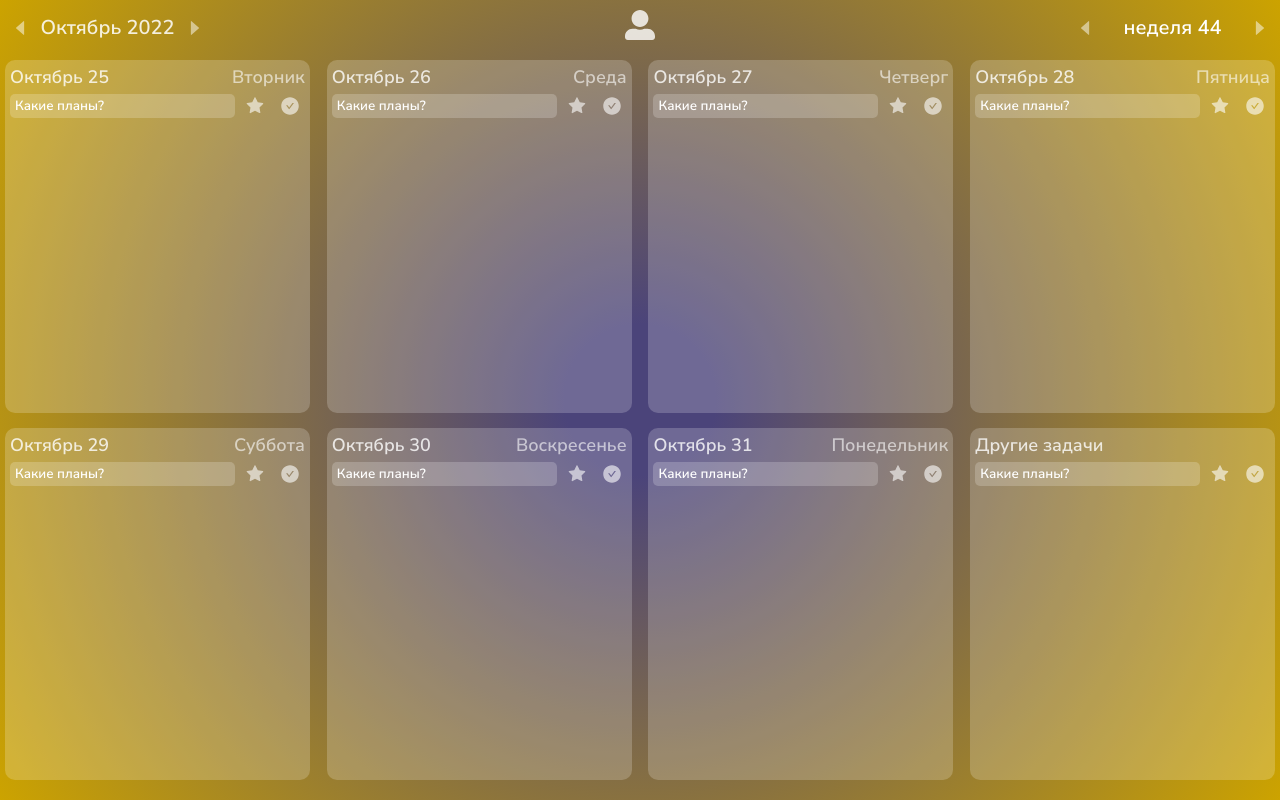
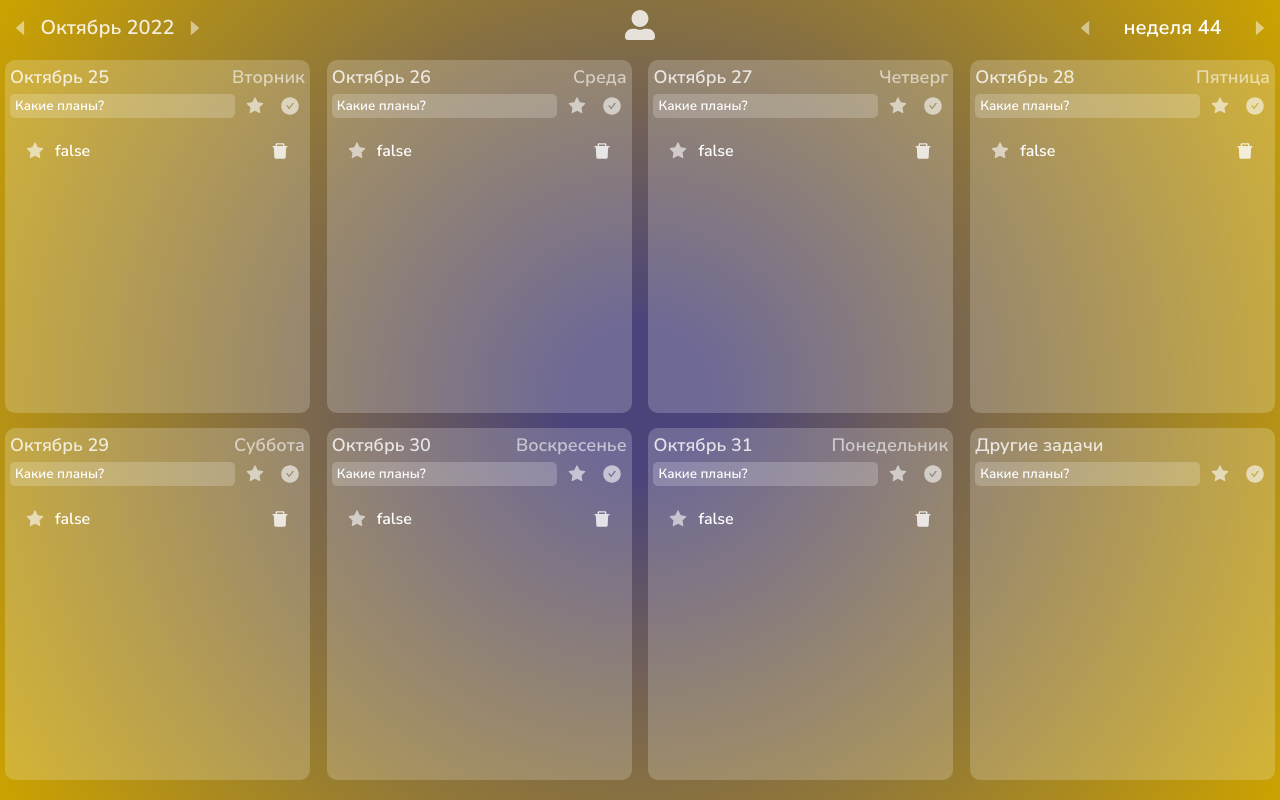
Before and after one commit to GitStudentSem/diary-dev, a React (Create React App) app in the folder client/: page / in a window 1280 px wide. Built offline with nearby package versions, Linux system fonts and the light colour scheme.

Commit message:
add storage logic

```diff
--- a/client/src/App.js
+++ b/client/src/App.js
@@ -19,6 +19,21 @@ const StyledApp = styled.div`
 
 function App() {
     const [date, setDate] = useState(new Date());
+    const [stringData, setStringData] = useState(
+        // JSON.stringify(newLocalStorageDB)
+        JSON.stringify(localStorage.getItem('DB') || '[]')
+    );
+
+    const updateLocalStorageDB = (newLocalStorageDB) => {
+        if (!newLocalStorageDB) return;
+        setStringData(JSON.stringify(newLocalStorageDB));
+        localStorage.setItem('DB', JSON.stringify(newLocalStorageDB));
+        // updateLocalStorageDB(newLocalStarageDB);
+    };
+
+    const loadLocalStorageDB = () => {
+        return JSON.parse(localStorage.getItem('DB') || '[]');
+    };
 
     const generateColor = () => {
         // setTheArray((oldArray) => [...oldArray, newElement]);
@@ -30,7 +45,7 @@ function App() {
             }
             return color;
         };
-        console.log('generated');
+
         return {
             from: getRandomColor(),
             to: getRandomColor(),
@@ -44,26 +59,27 @@ function App() {
             : generateColor()
     );
 
-    const generateBD = (monthAgo) => {
+    const generateBD = (daysAgo) => {
         let dateDiapasone = [];
 
-        for (let i = 0; i < 30 * monthAgo * 2; i++) {
+        for (let i = 0; i < daysAgo; ++i) {
             dateDiapasone.push({
                 date: new Date(
                     date.getFullYear(),
-                    date.getMonth() - monthAgo,
+                    date.getMonth(),
                     date.getDate() + i
                 ),
                 tasksOnDay: [
                     {
-                        text: 'asdasdad',
-                        isImportant: true,
+                        text: 'false',
+                        isImportant: false,
                     },
                 ],
             });
         }
 
-        localStorage.setItem('DB', JSON.stringify(dateDiapasone));
+        console.log('generated BD', dateDiapasone);
+        updateLocalStorageDB(dateDiapasone);
     };
 
     const checkSizeLocalStorage = () => {
@@ -76,23 +92,34 @@ function App() {
             }
             _xLen = (localStorage[_x].length + _x.length) * 2;
             _lsTotal += _xLen;
-            // console.log(
-            //     _x.substr(0, 50) + ' = ' + (_xLen / 1024).toFixed(2) + ' KB'
-            // );
         }
         console.log('Всего занято = ' + (_lsTotal / 1024).toFixed(2) + ' KB');
+        // console.table(loadLocalStorageDB()));
         return _lsTotal / 1024;
     };
 
+    // генерация бд
     useEffect(() => {
-        checkSizeLocalStorage();
-
-        if (!!localStorage.getItem('DB')) {
+        if (
+            !!localStorage.getItem('DB')
+            // Array.isArray(loadLocalStorageDB())
+        ) {
+            updateLocalStorageDB(loadLocalStorageDB());
+            setStringData(JSON.stringify(loadLocalStorageDB()));
             return;
         } else {
-            generateBD(1);
+            generateBD(60);
         }
+
+        checkSizeLocalStorage();
     }, []);
+
+    useEffect(() => {
+        console.log('updatedDB');
+        updateLocalStorageDB(loadLocalStorageDB());
+    }, [stringData]);
+
+    // useEffect(() => {});
 
     let weekDays = [
         'Воскресенье',
@@ -131,6 +158,8 @@ function App() {
                                 date={date}
                                 weekDays={weekDays}
                                 setDate={setDate}
+                                updateLocalStorageDB={updateLocalStorageDB}
+                                loadLocalStorageDB={loadLocalStorageDB}
                             />
                         }
                     />
--- a/client/src/Components/AccountPage.jsx
+++ b/client/src/Components/AccountPage.jsx
@@ -67,9 +67,11 @@ const AccountPage = ({ setColorsTheme, colorsTheme, generateColor }) => {
         const savedColorsTheme = JSON.parse(
             localStorage.getItem('colorsTheme')
         );
+
         const savedIsNeedSaveColor = JSON.parse(
             localStorage.getItem('isNeedSaveColor')
         );
+
         setIsNeedSaveColor(savedIsNeedSaveColor);
 
         if (!savedColorsTheme) return;
--- /dev/null
+++ b/client/src/Components/CreateTasksForm.jsx
@@ -0,0 +1,78 @@
+import React, { useState } from 'react';
+import styled from 'styled-components/macro';
+import { AiFillCheckCircle } from 'react-icons/ai';
+import Star from './Star';
+
+const StyledForm = styled.form`
+    display: flex;
+`;
+const StyledInput = styled.input`
+    outline: none;
+    border: none;
+    flex: 1;
+    background-color: rgba(255, 255, 255, 0.2);
+    padding: 2px 5px;
+    border-radius: 5px;
+    &::placeholder {
+        color: rgb(255, 255, 255);
+    }
+`;
+const StyledButton = styled.button`
+    display: flex;
+    align-items: center;
+    justify-content: center;
+    outline: none;
+    border: none;
+    background-color: transparent;
+    cursor: pointer;
+    margin: 0;
+    padding: 0;
+    transition: all 0.3s;
+    padding: 2px 5px;
+    margin-left: 5px;
+    border-radius: 5px;
+    &:hover {
+        background-color: rgba(255, 255, 255, 0.2);
+    }
+`;
+
+const CreateTasksForm = ({ addTaskInStorage }) => {
+    const [text, setText] = useState('');
+    const [isImportant, setIsImportant] = useState(false);
+
+    return (
+        <StyledForm>
+            <StyledInput
+                type='text'
+                value={text}
+                onChange={(e) => {
+                    setText(e.target.value);
+                }}
+                placeholder='Какие планы?'
+            />
+            <Star setValue={setIsImportant} value={isImportant} />
+
+            <StyledButton
+                onClick={(e) => {
+                    e.preventDefault();
+                    addTaskInStorage({ text, isImportant });
+
+                    setText('');
+                    setIsImportant(false);
+                }}
+                disabled={!text}
+            >
+                <AiFillCheckCircle
+                    size={20}
+                    fill={
+                        text
+                            ? 'rgba(255, 255, 255)'
+                            : 'rgba(255, 255, 255, 0.6)'
+                    }
+                />
+            </StyledButton>
+        </StyledForm>
+    );
+};
+
+export default CreateTasksForm;
--- a/client/src/Components/Day.js
+++ b/client/src/Components/Day.js
@@ -1,8 +1,8 @@
 import React, { useState, useEffect } from 'react';
 import styled from 'styled-components/macro';
-import { AiFillCheckCircle } from 'react-icons/ai';
-import Star from './Star';
 import TasksList from './TasksList';
+import CreateTasksForm from './CreateTasksForm';
+import DayHeader from '../DayHeader';
 
 const StyledDay = styled.div`
     position: relative;
@@ -15,59 +15,13 @@ const StyledDay = styled.div`
     overflow: hidden;
 `;
 
-const StyledHeader = styled.div`
-    display: flex;
-    align-items: center;
-    justify-content: space-between;
-    margin-bottom: 5px;
-`;
-
-const StyledHeaderDay = styled.p`
-    font-weight: 500;
-    font-size: 18px;
-    color: rgba(255, 255, 255, 0.8);
-`;
-const StyledHeaderDayOfWeek = styled(StyledHeaderDay)`
-    color: rgba(255, 255, 255, 0.6);
-`;
-
-const StyledForm = styled.form`
-    display: flex;
-`;
-const StyledInput = styled.input`
-    outline: none;
-    border: none;
-    flex: 1;
-    background-color: rgba(255, 255, 255, 0.2);
-    padding: 2px 5px;
-    border-radius: 5px;
-    &::placeholder {
-        color: rgb(255, 255, 255);
-    }
-`;
-const StyledButton = styled.button`
-    display: flex;
-    align-items: center;
-    justify-content: center;
-    outline: none;
-    border: none;
-    background-color: transparent;
-    cursor: pointer;
-    margin: 0;
-    padding: 0;
-    transition: all 0.3s;
-    padding: 2px 5px;
-    margin-left: 5px;
-    border-radius: 5px;
-    &:hover {
-        background-color: rgba(255, 255, 255, 0.2);
-    }
-`;
-
-const Day = ({ date, monthNames, weekDays }) => {
-    const [text, setText] = useState('');
-    const [isImportant, setIsImportant] = useState(false);
-
+const Day = ({
+    date,
+    monthNames,
+    weekDays,
+    updateLocalStorageDB,
+    loadLocalStorageDB,
+}) => {
     const transformDateToString = (dateToString) => {
         if (typeof dateToString === 'string') {
             return dateToString.slice(0, 10);
@@ -77,9 +31,10 @@ const Day = ({ date, monthNames, weekDays }) => {
     };
 
     const getTaskOnDay = () => {
-        const copyDB = JSON.parse(localStorage.getItem('DB') || '[]');
+        if (!loadLocalStorageDB) return;
+        const currentDBInStorage = loadLocalStorageDB();
 
-        let filter = copyDB.filter((calendarDay) => {
+        let filter = currentDBInStorage.filter((calendarDay) => {
             if (!calendarDay.date || !date) return false;
 
             return (
@@ -87,60 +42,55 @@ const Day = ({ date, monthNames, weekDays }) => {
                 transformDateToString(date)
             );
         });
-        return filter;
+
+        // console.log(filter[0]);
+        if (filter[0]) return filter[0];
+        return;
+    };
+    const [tasksOnDayState, setTaskOnDay] = useState(getTaskOnDay());
+
+    const addTaskInStorage = (newTask) => {
+        const currentDBInStorage = loadLocalStorageDB();
+
+        for (let i = 0; i < currentDBInStorage.length; i++) {
+            const calendarDay = currentDBInStorage[i];
+            if (
+                transformDateToString(calendarDay.date) ===
+                transformDateToString(date)
+            ) {
+                let copyTasks = [...currentDBInStorage[i]?.tasksOnDay, newTask];
+                currentDBInStorage[i] = {
+                    date,
+                    tasksOnDay: copyTasks,
+                };
+
+                updateLocalStorageDB(currentDBInStorage);
+                setTaskOnDay({
+                    date,
+                    tasksOnDay: copyTasks,
+                });
+            }
+        }
     };
 
     return (
         <StyledDay>
-            <StyledHeader onClick={getTaskOnDay}>
-                {date ? (
-                    <>
-                        <StyledHeaderDay>
-                            {monthNames[date.getMonth()]} {date.getDate()}
-                        </StyledHeaderDay>
+            <DayHeader
+                date={date}
+                monthNames={monthNames}
+                weekDays={weekDays}
+            />
 
-                        <StyledHeaderDayOfWeek>
-                            {weekDays[date.getDay()]}
-                        </StyledHeaderDayOfWeek>
-                    </>
-                ) : (
-                    <StyledHeaderDay>Другие задачи</StyledHeaderDay>
-                )}
-            </StyledHeader>
+            <CreateTasksForm addTaskInStorage={addTaskInStorage} />
 
-            <StyledForm>
-                <StyledInput
-                    type='text'
-                    value={text}
-                    onChange={(e) => {
-                        setText(e.target.value);
-                    }}
-                    placeholder='Какие планы?'
-                />
-                <Star setValue={setIsImportant} value={isImportant} />
-
-                <StyledButton
-                    onClick={(e) => {
-                        e.preventDefault();
-                        // console.log(date.toISOString().slice(0, 10));
-
-                        setText('');
-                        setIsImportant(false);
-                    }}
-                    disabled={!text}
-                >
-                    <AiFillCheckCircle
-                        size={20}
-                        fill={
-                            text
-                                ? 'rgba(255, 255, 255)'
-                                : 'rgba(255, 255, 255, 0.6)'
-                        }
-                    />
-                </StyledButton>
-            </StyledForm>
-
-            <TasksList taskOnDay={getTaskOnDay()} />
+            <TasksList
+                tasksOnDayState={getTaskOnDay()}
+                transformDateToString={transformDateToString}
+                setTaskOnDay={setTaskOnDay}
+                date={date}
+                updateLocalStorageDB={updateLocalStorageDB}
+                loadLocalStorageDB={loadLocalStorageDB}
+            />
         </StyledDay>
     );
 };
--- a/client/src/Components/TaskItem.jsx
+++ b/client/src/Components/TaskItem.jsx
@@ -1,7 +1,6 @@
-import React, { useState, useEffect } from 'react';
+import React, { useState } from 'react';
 import styled from 'styled-components/macro';
-import { AiFillDelete } from 'react-icons/ai';
-import Star from './Star';
+import { AiFillDelete, AiFillStar } from 'react-icons/ai';
 
 const StyledTask = styled.li`
     display: flex;
@@ -44,24 +43,100 @@ const StyledButton = styled.button`
     }
 `;
 
-const TaskItem = ({ taskItem, index }) => {
-    // date.toISOString().slice(0, 10)
+const TaskItem = ({
+    taskItem,
+    index,
+    transformDateToString,
+    setTaskOnDay,
+    date,
+    updateLocalStorageDB,
+    loadLocalStorageDB,
+}) => {
     const [isImportant, setIsImportant] = useState(false);
 
-    const deleteTask = (index) => {
-        // const reducedArr = [...currentTasks];
-        // reducedArr.splice(index, 1);
-        // setCurrentTasks(reducedArr);
+    const changeIsImportant = (index) => {
+        const currentDBInStorage = loadLocalStorageDB();
+
+        for (let i = 0; i < currentDBInStorage.length; i++) {
+            let copyTasksInfo = currentDBInStorage[i];
+
+            if (
+                transformDateToString(copyTasksInfo.date) ===
+                transformDateToString(date)
+            ) {
+                for (
+                    let indexTaskInDB = 0;
+                    indexTaskInDB < copyTasksInfo.tasksOnDay.length;
+                    indexTaskInDB++
+                ) {
+                    if (!copyTasksInfo.tasksOnDay[indexTaskInDB]) return;
+
+                    if (indexTaskInDB === index) {
+                        copyTasksInfo.tasksOnDay[indexTaskInDB].isImportant =
+                            !copyTasksInfo?.tasksOnDay[indexTaskInDB]
+                                ?.isImportant;
+                        // console.log('index true');
+                    } else {
+                        copyTasksInfo.tasksOnDay[indexTaskInDB].isImportant =
+                            copyTasksInfo?.tasksOnDay[
+                                indexTaskInDB
+                            ]?.isImportant;
+                        // console.log('index false');
+                    }
+                }
+
+                setIsImportant(copyTasksInfo.tasksOnDay[index].isImportant);
+            }
+        }
+        updateLocalStorageDB(currentDBInStorage);
+    };
+
+    const deleteTasksFromStorage = (index) => {
+        const currentDBInStorage = loadLocalStorageDB();
+
+        for (let i = 0; i < currentDBInStorage.length; i++) {
+            let copyTasksOnDay = currentDBInStorage[i];
+            if (
+                transformDateToString(copyTasksOnDay.date) ===
+                transformDateToString(date)
+            ) {
+                let changedTasks = copyTasksOnDay.tasksOnDay;
+                changedTasks.splice(index, 1);
+                copyTasksOnDay = {
+                    date,
+                    tasksOnDay: changedTasks,
+                };
+
+                updateLocalStorageDB(currentDBInStorage);
+                setTaskOnDay({
+                    date,
+                    tasksOnDay: copyTasksOnDay,
+                });
+            }
+        }
     };
 
     return (
         <StyledTask>
-            <Star setValue={setIsImportant} value={isImportant} />
+            <StyledButton
+                onClick={() => {
+                    changeIsImportant(index);
+                }}
+            >
+                <AiFillStar
+                    size={20}
+                    fill={
+                        isImportant
+                            ? 'rgb(255, 255, 255)'
+                            : 'rgba(255, 255, 255, 0.6)'
+                    }
+                />
+            </StyledButton>
 
             <StyledTaskText>{taskItem.text}</StyledTaskText>
             <StyledButton
                 onClick={() => {
-                    deleteTask(index);
+                    deleteTasksFromStorage(index);
                 }}
             >
                 <AiFillDelete size={20} fill='rgba(255, 255, 255, 0.8)' />
--- a/client/src/Components/TasksList.jsx
+++ b/client/src/Components/TasksList.jsx
@@ -9,16 +9,28 @@ const StyledTasksList = styled.ul`
     overflow-y: auto;
 `;
 
-const TasksList = ({ taskOnDay }) => {
+const TasksList = ({
+    tasksOnDayState,
+    transformDateToString,
+    setTaskOnDay,
+    date,
+    updateLocalStorageDB,
+    loadLocalStorageDB,
+}) => {
     return (
         <StyledTasksList>
-            {taskOnDay.length > 0 &&
-                taskOnDay[0].tasksOnDay.map((taskItem, index) => {
+            {tasksOnDayState?.tasksOnDay?.length > 0 &&
+                tasksOnDayState.tasksOnDay.map((taskItem, index) => {
                     return (
                         <TaskItem
                             key={taskItem.text + index}
                             taskItem={taskItem}
                             index={index}
+                            transformDateToString={transformDateToString}
+                            setTaskOnDay={setTaskOnDay}
+                            date={date}
+                            updateLocalStorageDB={updateLocalStorageDB}
+                            loadLocalStorageDB={loadLocalStorageDB}
                         />
                     );
                 })}
--- /dev/null
+++ b/client/src/DayHeader.jsx
@@ -0,0 +1,44 @@
+import React, { useState } from 'react';
+import styled from 'styled-components/macro';
+
+const StyledHeader = styled.div`
+    display: flex;
+    align-items: center;
+    justify-content: space-between;
+    margin-bottom: 5px;
+`;
+
+const StyledHeaderDay = styled.p`
+    font-weight: 500;
+    font-size: 18px;
+    color: rgba(255, 255, 255, 0.8);
+`;
+const StyledHeaderDayOfWeek = styled(StyledHeaderDay)`
+    color: rgba(255, 255, 255, 0.6);
+`;
+
+const DayHeader = ({ date, monthNames, weekDays }) => {
+    return (
+        <StyledHeader
+            onClick={() => {
+                localStorage.removeItem('DB');
+            }}
+        >
+            {date ? (
+                <>
+                    <StyledHeaderDay>
+                        {monthNames[date.getMonth()]} {date.getDate()}
+                    </StyledHeaderDay>
+
+                    <StyledHeaderDayOfWeek>
+                        {weekDays[date.getDay()]}
+                    </StyledHeaderDayOfWeek>
+                </>
+            ) : (
+                <StyledHeaderDay>Другие задачи</StyledHeaderDay>
+            )}
+        </StyledHeader>
+    );
+};
+
+export default DayHeader;
```
Also changed, not shown: client/src/Components/Main.js (+11 -2 lines).
